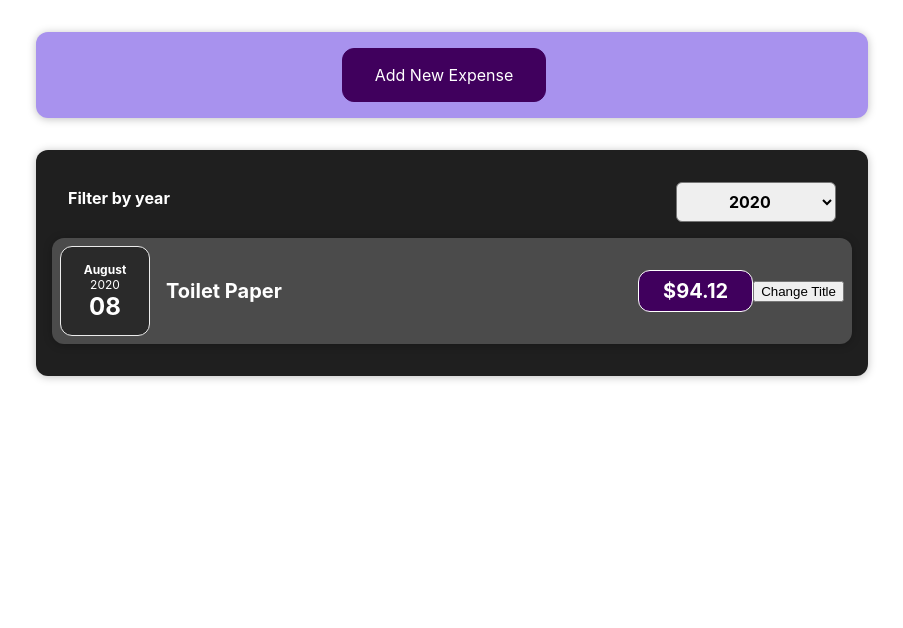
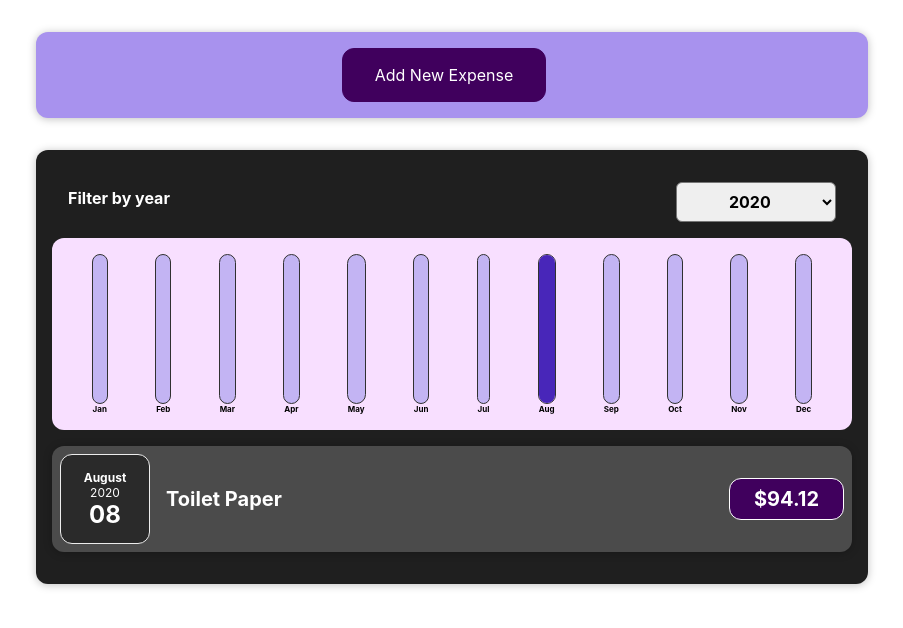
Before and after one commit to hyunz214/React.study-account-book, a React (Create React App) app: page / in a window 1280 px wide. Shown: the top 628 px of the page, without its empty margins (188-1091 px from the left). Built offline with nearby package versions, Linux system fonts and the light colour scheme.

Commit message:
Chart 추가 및 버그 수정

```diff
--- /dev/null
+++ b/src/components/Chart/Chart.css
@@ -0,0 +1,9 @@
+.chart {
+    padding: 1rem;
+    border-radius: 12px;
+    background-color: #f8dfff;
+    text-align: center;
+    display: flex;
+    justify-content: space-around;
+    height: 10rem;
+}
--- /dev/null
+++ b/src/components/Chart/Chart.js
@@ -0,0 +1,18 @@
+import React from "react";
+import ChartBar from "./ChartBar";
+import "./Chart.css";
+
+const Chart = (props) => {
+    const dataPointValues = props.dataPoints.map((dataPoint) => dataPoint.value);
+    const totalMaximum = Math.max(...dataPointValues);
+
+    return (
+        <div className="chart">
+            {props.dataPoints.map((dataPoint) => (
+                <ChartBar key={dataPoint.label} value={dataPoint.value} maxValue={totalMaximum} label={dataPoint.label} />
+            ))}
+        </div>
+    );
+};
+
+export default Chart;
--- /dev/null
+++ b/src/components/Chart/ChartBar.css
@@ -0,0 +1,30 @@
+.chart-bar {
+    height: 100%;
+    display: flex;
+    flex-direction: column;
+    align-items: center;
+}
+
+.chart-bar__inner {
+    height: 100%;
+    width: 100%;
+    border: 1px solid #313131;
+    border-radius: 12px;
+    background-color: #c3b4f3;
+    overflow: hidden;
+    display: flex;
+    flex-direction: column;
+    justify-content: flex-end;
+}
+
+.chart-bar__fill {
+    background-color: #4826b9;
+    width: 100%;
+    transition: all 0.3s ease-out;
+}
+
+.chart-bar__label {
+    font-weight: bold;
+    font-size: 0.5rem;
+    text-align: center;
+}
--- /dev/null
+++ b/src/components/Chart/ChartBar.js
@@ -0,0 +1,22 @@
+import React from "react";
+
+import "./ChartBar.css";
+
+const ChartBar = (props) => {
+    let barFillHeight = "0%";
+
+    if (props.maxValue > 0) {
+        barFillHeight = Math.round((props.value / props.maxValue) * 100) + "%";
+    }
+
+    return (
+        <div className="chart-bar">
+            <div className="chart-bar__inner">
+                <div className="chart-bar__fill" style={{ height: barFillHeight }}></div>
+            </div>
+            <div className="chart-bar__label">{props.label}</div>
+        </div>
+    );
+};
+
+export default ChartBar;
--- a/src/components/Expenses/ExpenseItem.js
+++ b/src/components/Expenses/ExpenseItem.js
@@ -4,22 +4,22 @@
 import "./ExpenseItem.css";
 
 const ExpenseItem = (props) => {
-    const [title, setTitle] = useState(props.title);
+    // const [title, setTitle] = useState(props.title);
 
-    const clickHandler = () => {
-        setTitle("Update!");
-        console.log(title);
-    };
+    // const clickHandler = () => {
+    //     setTitle("Update!");
+    //     console.log(title);
+    // };
 
     return (
         <li>
             <Card className="expense-item">
                 <ExpenseDate date={props.date}></ExpenseDate>
                 <div className="expense-item__description">
-                    <h2>{title}</h2>
+                    <h2>{props.title}</h2>
                     <div className="expense-item__price">${props.amount}</div>
                 </div>
-                <button onClick={clickHandler}>Change Title</button>
+                {/* <button onClick={clickHandler}>Change Title</button> */}
             </Card>
         </li>
     );
--- a/src/components/Expenses/Expenses.js
+++ b/src/components/Expenses/Expenses.js
@@ -1,8 +1,8 @@
 import React, { useState } from "react";
-import ExpenseItem from "./ExpenseItem";
 import Card from "../UI/Card";
 import ExpensesFilter from "./ExpensesFilter";
 import ExpensesList from "./ExpensesList";
+import ExpensesChart from "./ExpensesChart";
 import "./Expenses.css";
 
 const Expenses = (props) => {
@@ -20,6 +20,7 @@
     return (
         <Card className="expenses">
             <ExpensesFilter selected={filteredYear} onChangeFilter={filterChangeHandler} />
+            <ExpensesChart expenses={filteredExpenses} />
             <ExpensesList items={filteredExpenses} />
         </Card>
     );
--- /dev/null
+++ b/src/components/Expenses/ExpensesChart.js
@@ -0,0 +1,28 @@
+import React from "react";
+import Chart from "../Chart/Chart";
+
+const ExpensesChart = (props) => {
+    const chartDataPoints = [
+        { label: "Jan", value: 0 },
+        { label: "Feb", value: 0 },
+        { label: "Mar", value: 0 },
+        { label: "Apr", value: 0 },
+        { label: "May", value: 0 },
+        { label: "Jun", value: 0 },
+        { label: "Jul", value: 0 },
+        { label: "Aug", value: 0 },
+        { label: "Sep", value: 0 },
+        { label: "Oct", value: 0 },
+        { label: "Nov", value: 0 },
+        { label: "Dec", value: 0 },
+    ];
+
+    for (const expense of props.expenses) {
+        const expenseMonth = expense.date.getMonth(); // starting at 0 => january -> 0
+        chartDataPoints[expenseMonth].value += expense.amount;
+    }
+
+    return <Chart dataPoints={chartDataPoints} />;
+};
+
+export default ExpensesChart;
--- a/src/components/NewExpense/ExpenseForm.js
+++ b/src/components/NewExpense/ExpenseForm.js
@@ -33,7 +33,7 @@
 
         const expenseData = {
             title: enteredTitle,
-            amount: enteredAmount,
+            amount: +enteredAmount,
             date: new Date(enteredDate),
         };
         // console.log(expenseData);
```
